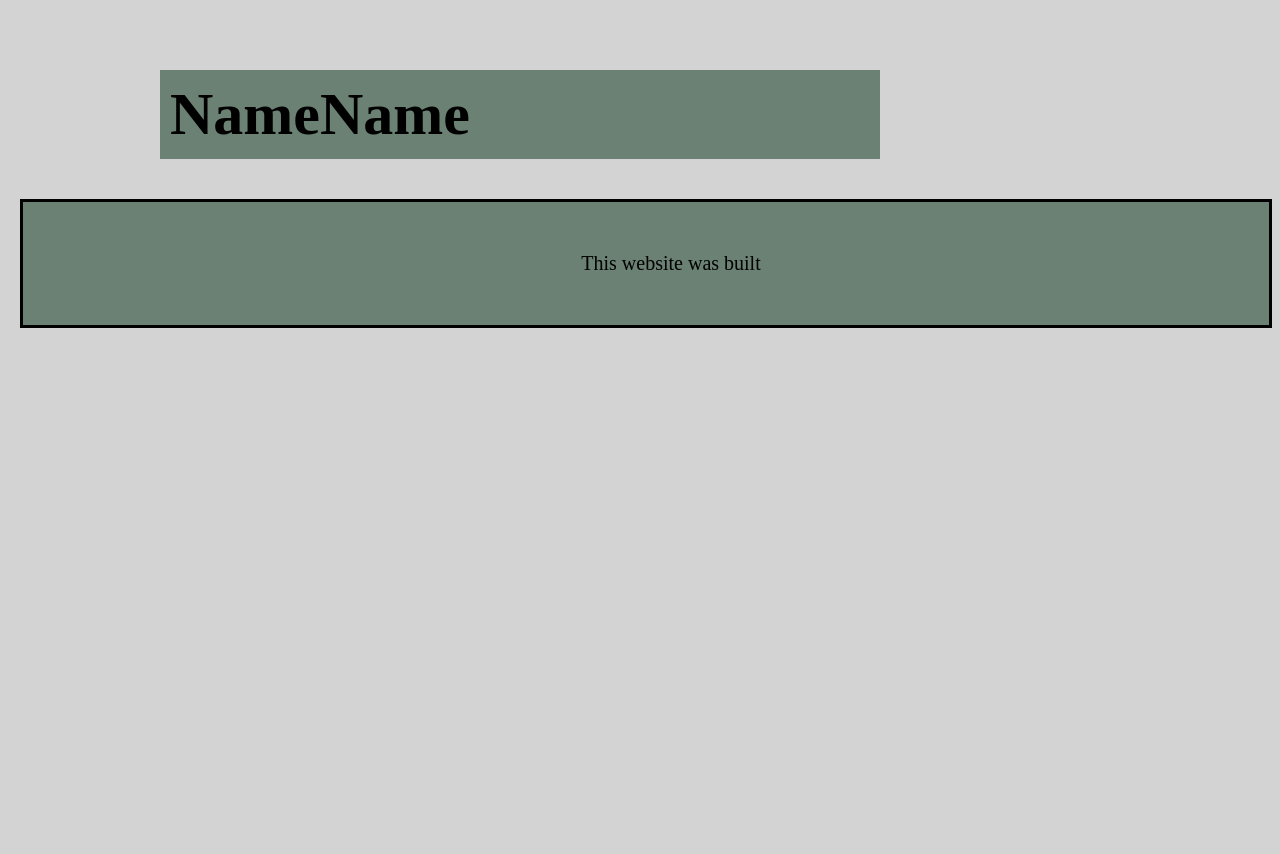
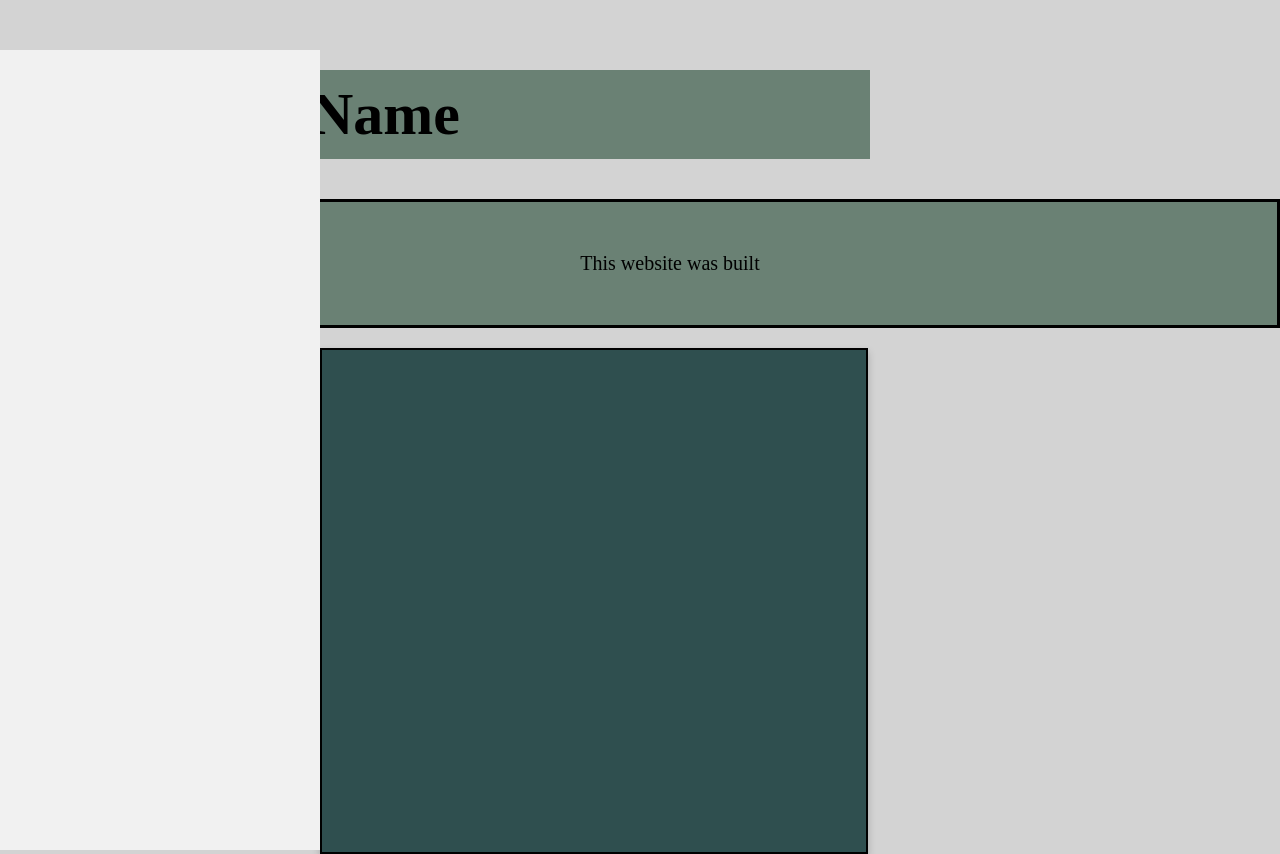
Before and after one commit to cmargueriteg/Beauty_Products_P1, a plain HTML site: page index.html in a window 1280 px wide. Before the commit the page ends 800 px from the top, so only its background shows below. Drawn offline with Linux system fonts and the light colour scheme; no server answers.

Commit message:
added more css styling

```diff
--- a/index.css
+++ b/index.css
@@ -1,6 +1,6 @@
 body {
     background-color: lightgrey;
-    margin-left: 10px;
+    margin: 0px;
 
 
 }
@@ -30,3 +30,61 @@ body {
 
 
 }
+
+#info-card {
+  box-shadow: 0 4px 8px 0 rgba(0,0,0,0.2);
+  transition: 0.3s;
+  width: 40%;
+  text-align: center;
+  background-color: darkslategrey;
+  border: 2px solid black;
+  margin-left:25%;
+  padding:1px 16px;
+  height:500px;
+  overflow: scroll;
+
+
+}
+
+#info-card:hover {
+  box-shadow: 0 8px 16px 0 rgba(0,0,0,0.2);
+}
+
+#info-container {
+  padding: 2px 16px;
+
+
+}
+
+
+ul {
+  list-style-type: none;
+  margin: 0;
+  padding: 0;
+  width: 25%;
+  background-color: #f1f1f1;
+  height: 100%; /* Full height */
+  position: fixed; /* Make it stick, even on scroll */
+  bottom: 50px;
+  top:50px;
+  overflow: auto; /* Enable scrolling if the sidenav has too much content */
+}
+
+
+li a {
+  display: block;
+  color: #000;
+  padding: 8px 16px;
+  text-decoration: none;
+  text-transform: capitalize;
+}
+
+li a.active {
+  background-color: #04AA6D;
+  color: white;
+}
+
+li a:hover:not(.active) {
+  background-color: #555;
+  color: white;
+}
--- a/index.js
+++ b/index.js
@@ -14,10 +14,7 @@ function getPolish(){
   .then(resp => resp.json())
   .then(polishes => {
       polishes.map(polish => {
-         // brandList.innerHTML += `
-          //<li>
-          //  <a href="#" data-id="$polish.id}"> ${polish.brand}</a>
-           // </li>`
+
            const li = document.createElement("li")
            const a = document.createElement("a")
            a.dataset.id= polish.id
```
Also changed, not shown: index.html (+7 -0 lines).
